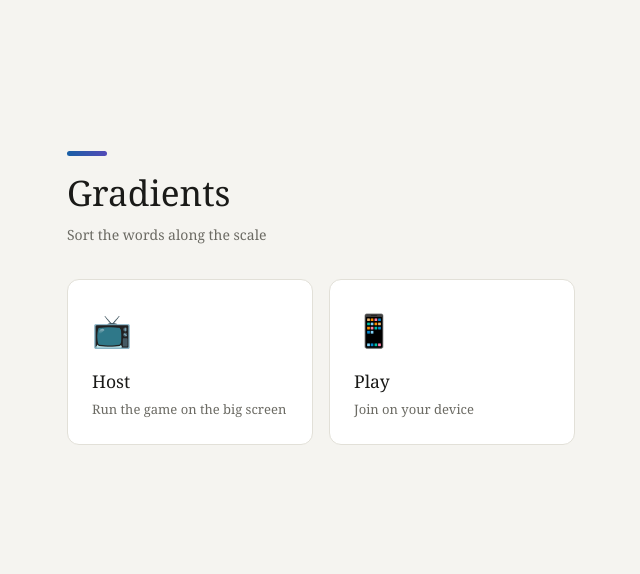
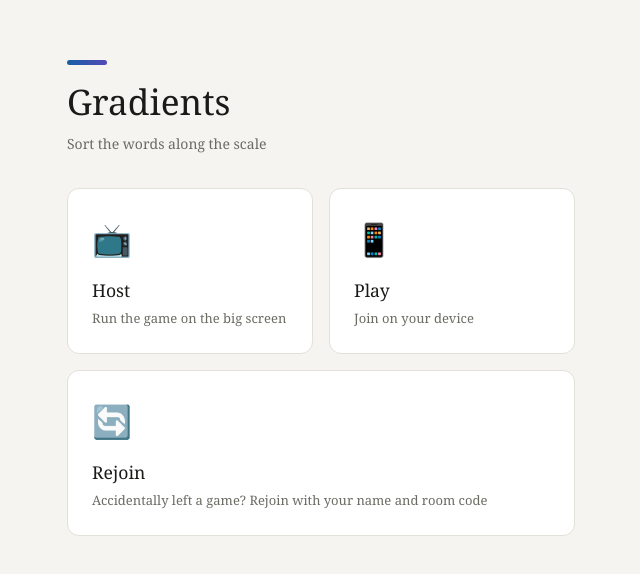
Before and after one commit to JarrodRust/gradients, a website: page public/index.html in a window 1280 px wide. Shown: the part 102-676 px from the top of the page, without its empty margins (319-959 px from the left). Drawn offline with Linux system fonts and the light colour scheme.

Commit message:
Update index.html

```diff
--- a/public/index.html
+++ b/public/index.html
@@ -24,6 +24,11 @@
         <h2>Play</h2>
         <p>Join on your device</p>
       </a>
+      <a href="/player.html#rejoin" class="home-card" style="grid-column:1/-1">
+        <div class="card-icon">🔄</div>
+        <h2>Rejoin</h2>
+        <p>Accidentally left a game? Rejoin with your name and room code</p>
+      </a>
     </div>
   </div>
 </body>
```
